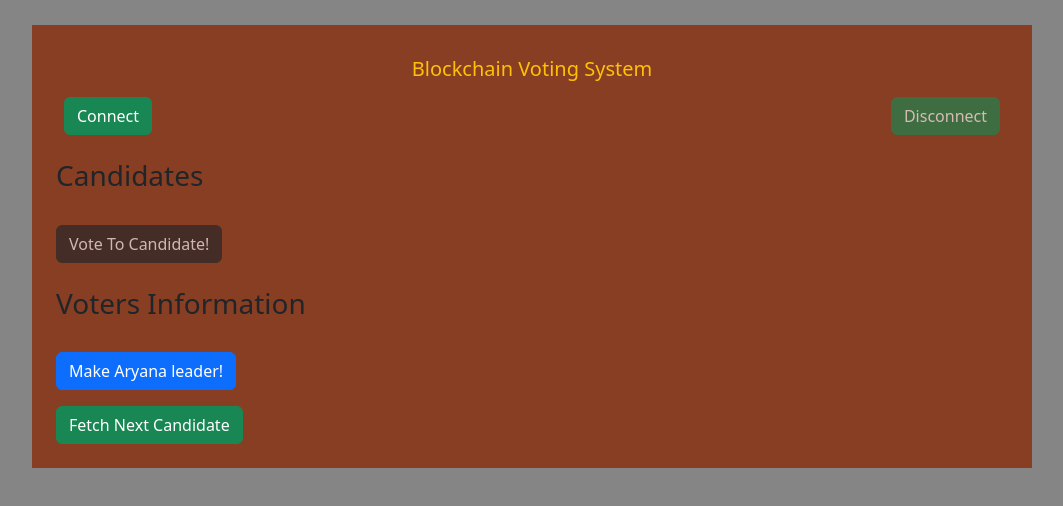
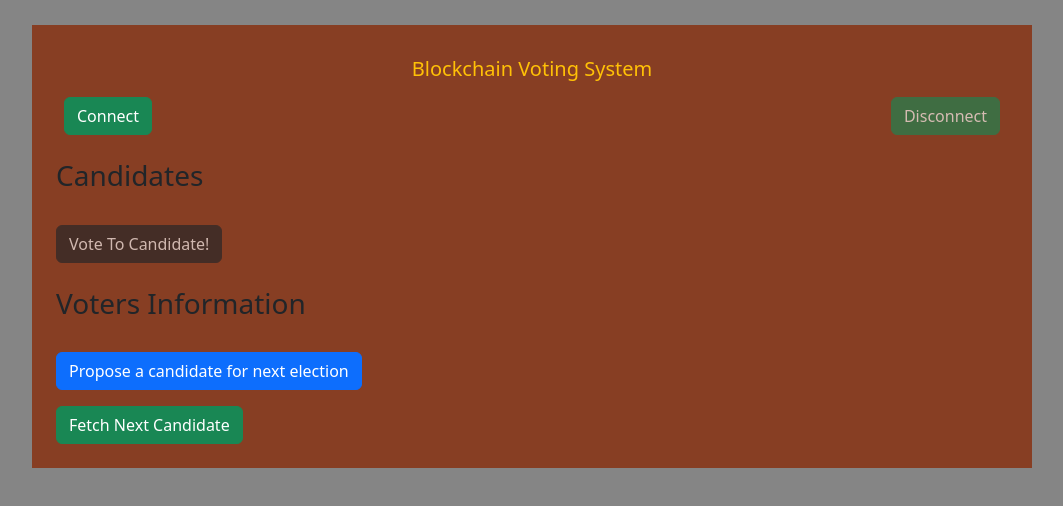
Before and after one commit to Nishiket-singh/Blockchain-Voting, a React (Create React App) app: page / in a window 1280 px wide. Shown: the top 506 px of the page, without its empty margins (108-1171 px from the left). Built offline with nearby package versions, Linux system fonts and the light colour scheme.

Commit message:
candidate proposal functionality

```diff
--- a/src/comp/Propsal.js
+++ b/src/comp/Propsal.js
@@ -43,7 +43,7 @@ function Propsal({ contract, account, provider }) {
     <div>
       <br></br>
       <button onClick={ToPropsal} className="btn btn-primary">
-        Make Aryana leader!{" "}
+        Propose a candidate for next election{" "}
       </button>
       {showpropsal && (
         <form onSubmit={SetPropsalFc} className="form-group">
@@ -51,11 +51,11 @@ function Propsal({ contract, account, provider }) {
             <p className="h5"> Connected Address : {account}</p>
           </div>
           <div className="p-2">
-            Address Of Voter{" "}
+            Address Of Candidate{" "}
             <input type="text" id="Account" class="form-control"></input>
           </div>
           <div className="p-2">
-            Name Of Voter{" "}
+            Name Of Candidate{" "}
             <input type="text" id="Name" class="form-control"></input>
           </div>
           <button type="submit" className="btn btn-dark mt-2">
```
